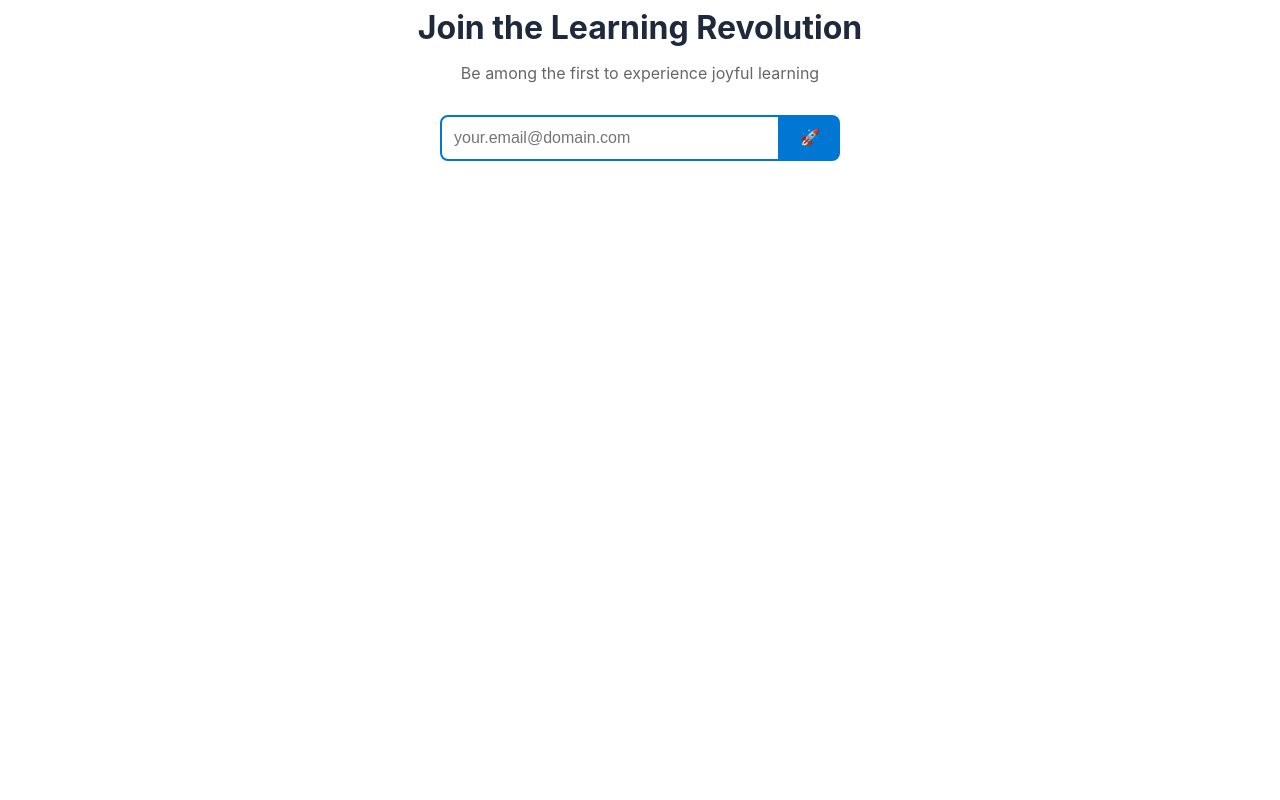
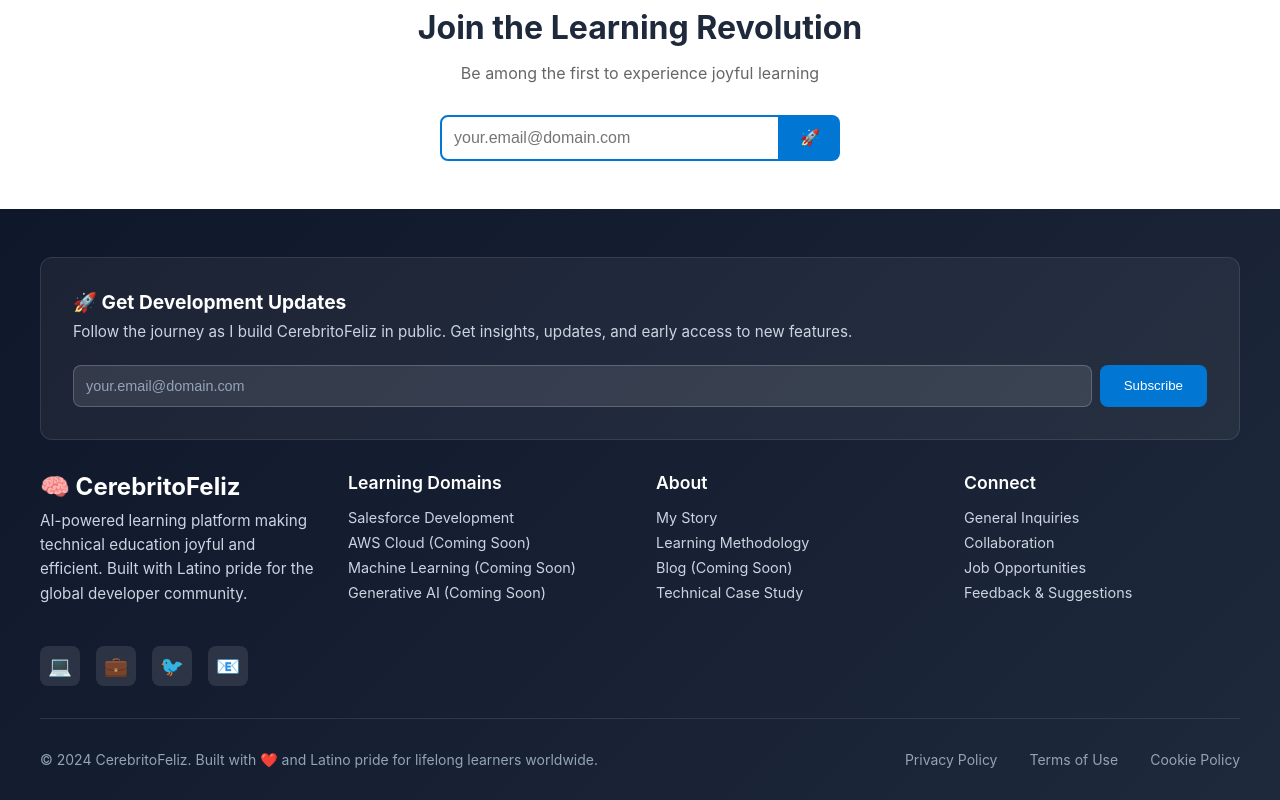
Before and after one commit to carlosrendonduque/cerebritofeliz-landing, a React (Create React App) app: page / in a window 1280 px wide. Shown: the part 4496-5296 px from the top of the page. Before the commit the page ends 4705 px from the top, so only its background shows below. Built offline with nearby package versions, Linux system fonts and the light colour scheme.

Commit message:
Add Footer section - Complete landing page structure

```diff
--- a/src/App.tsx
+++ b/src/App.tsx
@@ -5,6 +5,7 @@
 import Solution from "./components/sections/Solution";
 import Builder from "./components/sections/Builder";
 import EmailCapture from "./components/sections/EmailCapture";
+import Footer from "./components/sections/Footer";
 
 function App() {
   return (
@@ -14,6 +15,7 @@
       <Solution />
       <Builder />
       <EmailCapture />
+      <Footer />
     </Layout>
   );
 }
--- a/src/components/sections/Footer.tsx
+++ b/src/components/sections/Footer.tsx
@@ -1,18 +1,295 @@
-// ============================================
-// src/components/sections/Footer.tsx
-// ============================================
-import React from 'react';
+import React from "react";
+import styled from "styled-components";
+
+const FooterSection = styled.footer`
+  background: linear-gradient(135deg, #0f172a 0%, #1e293b 100%);
+  color: white;
+  padding: 3rem 2rem 2rem 2rem;
+`;
+
+const FooterContainer = styled.div`
+  max-width: 1200px;
+  margin: 0 auto;
+`;
+
+const FooterContent = styled.div`
+  display: grid;
+  grid-template-columns: repeat(auto-fit, minmax(250px, 1fr));
+  gap: 2rem;
+  margin-bottom: 2rem;
+`;
+
+const FooterColumn = styled.div`
+  display: flex;
+  flex-direction: column;
+`;
+
+const BrandSection = styled.div`
+  margin-bottom: 1.5rem;
+`;
+
+const BrandTitle = styled.h3`
+  font-size: 1.5rem;
+  color: white;
+  margin: 0 0 0.5rem 0;
+  display: flex;
+  align-items: center;
+  gap: 0.5rem;
+`;
+
+const BrandDescription = styled.p`
+  color: #cbd5e1;
+  line-height: 1.6;
+  margin: 0;
+  font-size: 0.95rem;
+`;
+
+const FooterTitle = styled.h4`
+  font-size: 1.1rem;
+  color: white;
+  margin: 0 0 1rem 0;
+  font-weight: 600;
+`;
+
+const FooterLink = styled.a`
+  color: #cbd5e1;
+  text-decoration: none;
+  margin-bottom: 0.5rem;
+  transition: color 0.2s ease;
+  font-size: 0.9rem;
+
+  &:hover {
+    color: #38bdf8;
+  }
+`;
+
+const SocialLinks = styled.div`
+  display: flex;
+  gap: 1rem;
+  margin-top: 1rem;
+`;
+
+const SocialLink = styled.a`
+  display: flex;
+  align-items: center;
+  justify-content: center;
+  width: 40px;
+  height: 40px;
+  background: rgba(255, 255, 255, 0.1);
+  border-radius: 8px;
+  color: white;
+  text-decoration: none;
+  font-size: 1.2rem;
+  transition: background 0.2s ease, transform 0.2s ease;
+
+  &:hover {
+    background: #0176d3;
+    transform: translateY(-2px);
+  }
+`;
+
+const NewsletterSection = styled.div`
+  padding: 2rem;
+  background: rgba(255, 255, 255, 0.05);
+  border-radius: 12px;
+  border: 1px solid rgba(255, 255, 255, 0.1);
+  margin-bottom: 2rem;
+`;
+
+const NewsletterTitle = styled.h4`
+  font-size: 1.2rem;
+  color: white;
+  margin: 0 0 0.5rem 0;
+`;
+
+const NewsletterDescription = styled.p`
+  color: #cbd5e1;
+  margin: 0 0 1.5rem 0;
+  font-size: 0.95rem;
+`;
+
+const NewsletterForm = styled.div`
+  display: flex;
+  gap: 0.5rem;
+
+  @media (max-width: 480px) {
+    flex-direction: column;
+  }
+`;
+
+const NewsletterInput = styled.input`
+  flex: 1;
+  padding: 0.75rem;
+  border: 1px solid rgba(255, 255, 255, 0.2);
+  border-radius: 8px;
+  background: rgba(255, 255, 255, 0.1);
+  color: white;
+  font-size: 0.9rem;
+
+  &::placeholder {
+    color: #94a3b8;
+  }
+
+  &:focus {
+    outline: none;
+    border-color: #38bdf8;
+  }
+`;
+
+const NewsletterButton = styled.button`
+  padding: 0.75rem 1.5rem;
+  background: #0176d3;
+  color: white;
+  border: none;
+  border-radius: 8px;
+  cursor: pointer;
+  font-weight: 500;
+  transition: background 0.2s ease;
+
+  &:hover {
+    background: #0284c7;
+  }
+`;
+
+const FooterBottom = styled.div`
+  border-top: 1px solid rgba(255, 255, 255, 0.1);
+  padding-top: 2rem;
+  display: flex;
+  justify-content: space-between;
+  align-items: center;
+  flex-wrap: wrap;
+  gap: 1rem;
+
+  @media (max-width: 768px) {
+    flex-direction: column;
+    text-align: center;
+  }
+`;
+
+const Copyright = styled.p`
+  color: #94a3b8;
+  margin: 0;
+  font-size: 0.875rem;
+`;
+
+const LegalLinks = styled.div`
+  display: flex;
+  gap: 2rem;
+
+  @media (max-width: 480px) {
+    gap: 1rem;
+  }
+`;
+
+const LegalLink = styled.a`
+  color: #94a3b8;
+  text-decoration: none;
+  font-size: 0.875rem;
+
+  &:hover {
+    color: #cbd5e1;
+  }
+`;
 
 const Footer: React.FC = () => {
   return (
-    <footer>
-      <p>🧠 CerebritoFeliz - Making tech education joyful through AI and science</p>
-      <p>Built with ❤️ and Latino pride for developers worldwide</p>
-      <div>
-        <a href="/privacy">Privacy</a>
-        <a href="/terms">Terms</a>
-        <a href="mailto:carlos@cerebritofeliz.dev">Contact</a>
-      </div>
-    </footer>
+    <FooterSection>
+      <FooterContainer>
+        <NewsletterSection>
+          <NewsletterTitle>🚀 Get Development Updates</NewsletterTitle>
+          <NewsletterDescription>
+            Follow the journey as I build CerebritoFeliz in public. Get
+            insights, updates, and early access to new features.
+          </NewsletterDescription>
+          <NewsletterForm>
+            <NewsletterInput type="email" placeholder="your.email@domain.com" />
+            <NewsletterButton>Subscribe</NewsletterButton>
+          </NewsletterForm>
+        </NewsletterSection>
+
+        <FooterContent>
+          <FooterColumn>
+            <BrandSection>
+              <BrandTitle>🧠 CerebritoFeliz</BrandTitle>
+              <BrandDescription>
+                AI-powered learning platform making technical education joyful
+                and efficient. Built with Latino pride for the global developer
+                community.
+              </BrandDescription>
+            </BrandSection>
+            <SocialLinks>
+              <SocialLink
+                href="https://github.com/carlosrendonduque"
+                target="_blank"
+                title="GitHub"
+              >
+                💻
+              </SocialLink>
+              <SocialLink
+                href="https://linkedin.com/in/carlosrendonduque"
+                target="_blank"
+                title="LinkedIn"
+              >
+                💼
+              </SocialLink>
+              <SocialLink
+                href="https://twitter.com/cerebritofeliz"
+                target="_blank"
+                title="Twitter"
+              >
+                🐦
+              </SocialLink>
+              <SocialLink href="mailto:carlos@cerebritofeliz.dev" title="Email">
+                📧
+              </SocialLink>
+            </SocialLinks>
+          </FooterColumn>
+
+          <FooterColumn>
+            <FooterTitle>Learning Domains</FooterTitle>
+            <FooterLink href="#salesforce">Salesforce Development</FooterLink>
+            <FooterLink href="#aws">AWS Cloud (Coming Soon)</FooterLink>
+            <FooterLink href="#ml">Machine Learning (Coming Soon)</FooterLink>
+            <FooterLink href="#ai">Generative AI (Coming Soon)</FooterLink>
+          </FooterColumn>
+
+          <FooterColumn>
+            <FooterTitle>About</FooterTitle>
+            <FooterLink href="#story">My Story</FooterLink>
+            <FooterLink href="#methodology">Learning Methodology</FooterLink>
+            <FooterLink href="#blog">Blog (Coming Soon)</FooterLink>
+            <FooterLink href="#case-study">Technical Case Study</FooterLink>
+          </FooterColumn>
+
+          <FooterColumn>
+            <FooterTitle>Connect</FooterTitle>
+            <FooterLink href="mailto:carlos@cerebritofeliz.dev">
+              General Inquiries
+            </FooterLink>
+            <FooterLink href="mailto:collaboration@cerebritofeliz.dev">
+              Collaboration
+            </FooterLink>
+            <FooterLink href="mailto:jobs@cerebritofeliz.dev">
+              Job Opportunities
+            </FooterLink>
+            <FooterLink href="#feedback">Feedback & Suggestions</FooterLink>
+          </FooterColumn>
+        </FooterContent>
+
+        <FooterBottom>
+          <Copyright>
+            © 2024 CerebritoFeliz. Built with ❤️ and Latino pride for lifelong
+            learners worldwide.
+          </Copyright>
+          <LegalLinks>
+            <LegalLink href="#privacy">Privacy Policy</LegalLink>
+            <LegalLink href="#terms">Terms of Use</LegalLink>
+            <LegalLink href="#cookies">Cookie Policy</LegalLink>
+          </LegalLinks>
+        </FooterBottom>
+      </FooterContainer>
+    </FooterSection>
   );
 };
+
+export default Footer;
```
